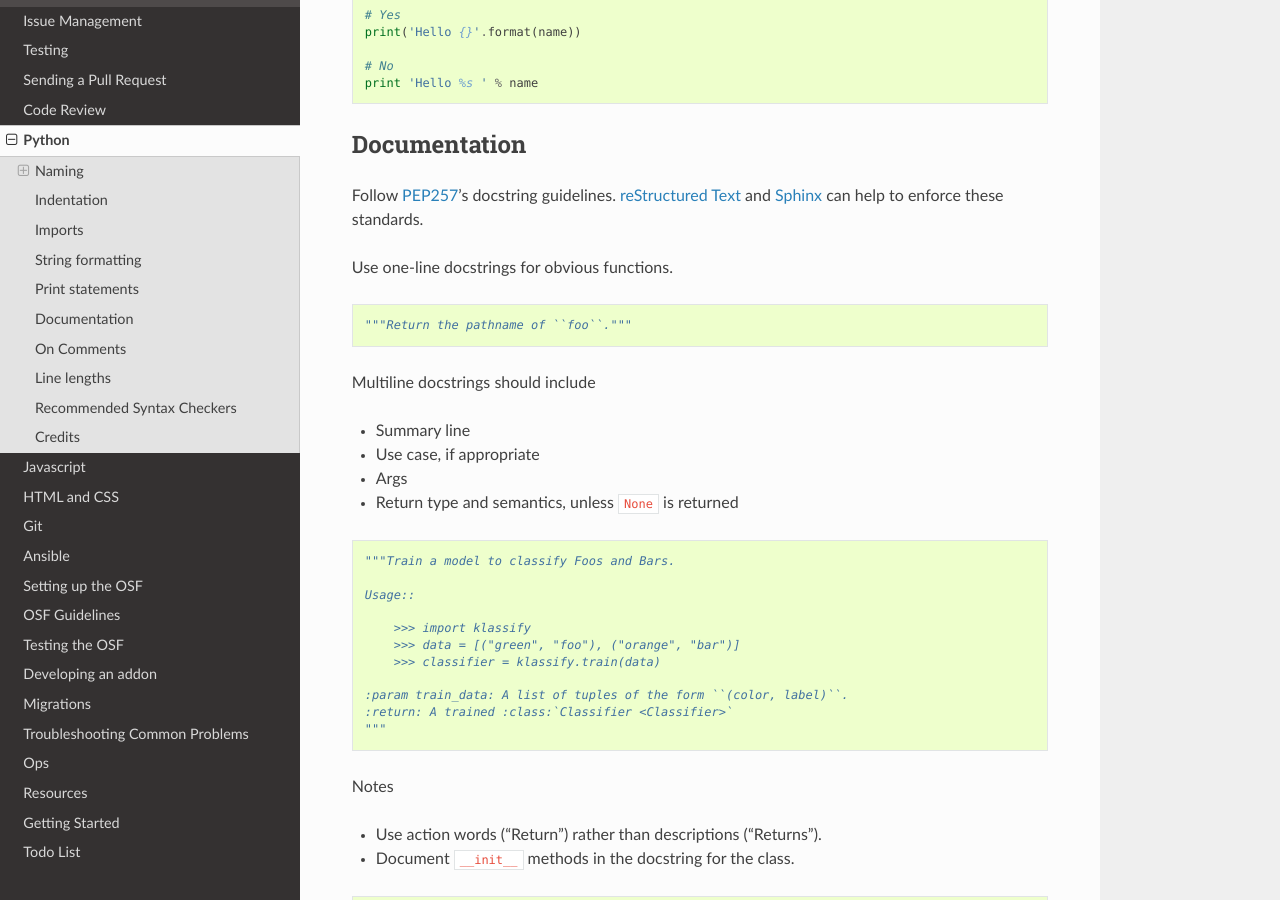
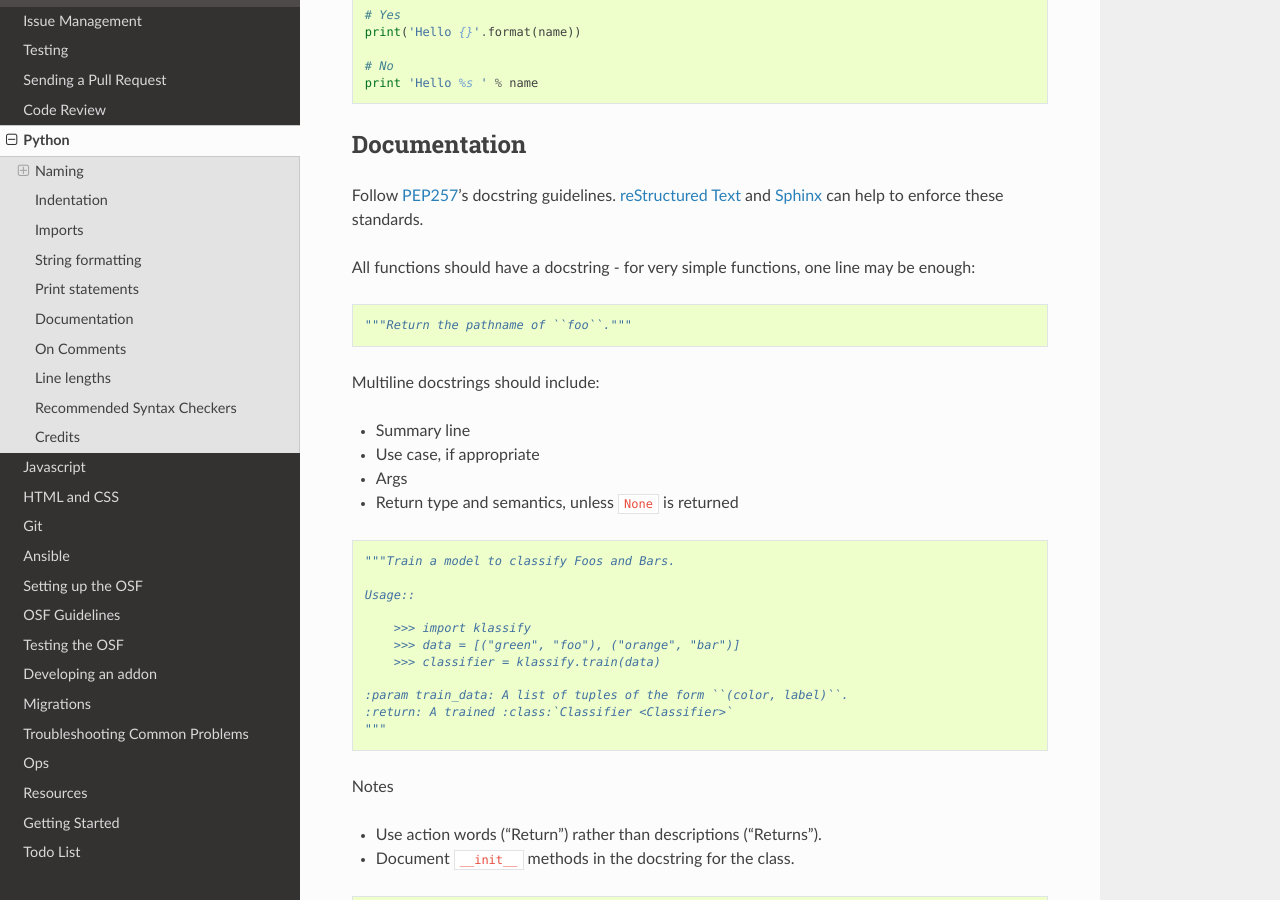
Before and after one commit to CenterForOpenScience/COSDev, a Sphinx documentation site: the page built from docs/style_guides/python.rst, in a window 1280 px wide and 900 px high, scrolled down 2975 px. Built offline with Sphinx 7.4.7 and the Read the Docs theme 2.0.0, drawn with Linux system fonts in a browser that asks for light colours.

Commit message:
Add requirement for docstrings

```diff
--- a/docs/style_guides/python.rst
+++ b/docs/style_guides/python.rst
@@ -152,14 +152,14 @@ Documentation
 
 Follow  `PEP257`_'s docstring guidelines. `reStructured Text <http://docutils.sourceforge.net/docs/user/rst/quickref.html>`_ and `Sphinx <http://sphinx-doc.org/>`_ can help to enforce these standards.
 
-Use one-line docstrings for obvious functions.
+All functions should have a docstring - for very simple functions, one line may be enough:
 
 ::
 
     """Return the pathname of ``foo``."""
 
 
-Multiline docstrings should include
+Multiline docstrings should include:
 
 - Summary line
 - Use case, if appropriate
```
